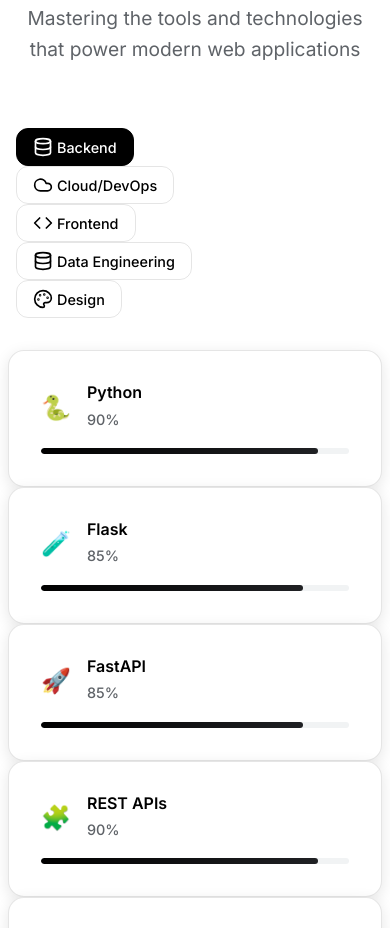
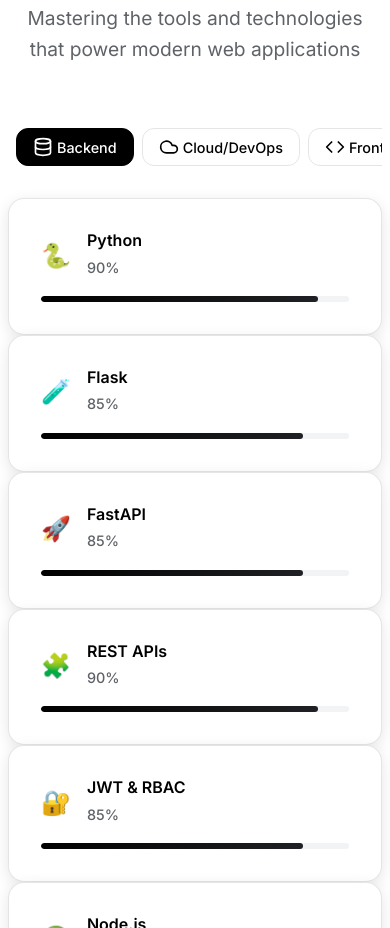
Before and after one commit to saitarunreddye/saitarun, a React (Create React App) app: page / in a window 390 px wide. Shown: the part 5700-6628 px from the top of the page. Built offline with nearby package versions, Linux system fonts and the light colour scheme.

Commit message:
Fix skills category tabs horizontal layout on mobile with proper scrolling

```diff
--- a/src/index.css
+++ b/src/index.css
@@ -2597,10 +2597,17 @@
     gap: var(--space-sm);
     display: flex !important;
     flex-wrap: nowrap !important;
-    justify-content: center !important;
+    justify-content: flex-start !important;
     margin-bottom: var(--space-xl) !important;
     overflow-x: auto !important;
     padding: 0 var(--space-sm) !important;
+    -webkit-overflow-scrolling: touch !important;
+    scrollbar-width: none !important;
+    -ms-overflow-style: none !important;
+  }
+
+  .category-tabs::-webkit-scrollbar {
+    display: none !important;
   }
 
   .category-tab {
@@ -2611,6 +2618,7 @@
     gap: var(--space-xs) !important;
     white-space: nowrap !important;
     flex-shrink: 0 !important;
+    min-width: max-content !important;
   }
 
   .skills-grid {
@@ -3965,7 +3973,6 @@
 
   /* Force all content to be visible */
   .skills-tabs,
-  .category-tabs,
   .skills-grid,
   .tools-section,
   .additional-skills,
@@ -3985,6 +3992,41 @@
     display: block !important;
   }
 
+  /* Special handling for category tabs to maintain flex layout */
+  .category-tabs {
+    opacity: 1 !important;
+    visibility: visible !important;
+    transform: none !important;
+    display: flex !important;
+    flex-wrap: nowrap !important;
+    justify-content: flex-start !important;
+    gap: var(--space-sm) !important;
+    margin-bottom: var(--space-xl) !important;
+    overflow-x: auto !important;
+    padding: 0 var(--space-sm) !important;
+    -webkit-overflow-scrolling: touch !important;
+    scrollbar-width: none !important;
+    -ms-overflow-style: none !important;
+  }
+
+  .category-tabs::-webkit-scrollbar {
+    display: none !important;
+  }
+
+  .category-tab {
+    opacity: 1 !important;
+    visibility: visible !important;
+    transform: none !important;
+    display: flex !important;
+    align-items: center !important;
+    gap: var(--space-xs) !important;
+    padding: var(--space-sm) var(--space-md) !important;
+    font-size: 0.9rem !important;
+    white-space: nowrap !important;
+    flex-shrink: 0 !important;
+    min-width: max-content !important;
+  }
+
   /* Fix motion animations on mobile */
   [data-framer-motion] {
     opacity: 1 !important;
```
